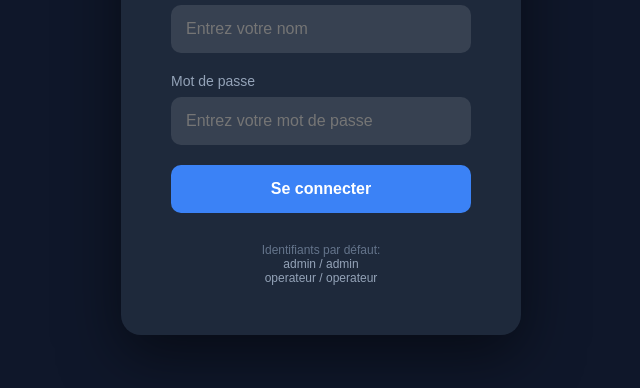
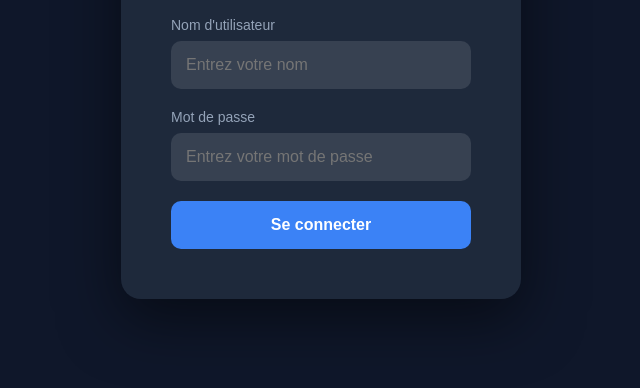
Before and after one commit to anaistodoroki63/service, a plain HTML site: page index.html in a window 1280 px wide. Shown: the part 362-750 px from the top of the page, without its empty margins (319-959 px from the left). Drawn offline with Linux system fonts and the light colour scheme.

Commit message:
Update index.html

```diff
--- a/index.html
+++ b/index.html
@@ -74,12 +74,6 @@ footer { background: #1e293b; padding: 15px; text-align: center; color: #64748b;
     </div>
 
     <button class="btn btn-login" onclick="doLogin()">Se connecter</button>
-
-    <p class="hint">
-      Identifiants par défaut:<br>
-      <span>admin / admin</span><br>
-      <span>operateur / operateur</span>
-    </p>
   </div>
 </div>
 
```
